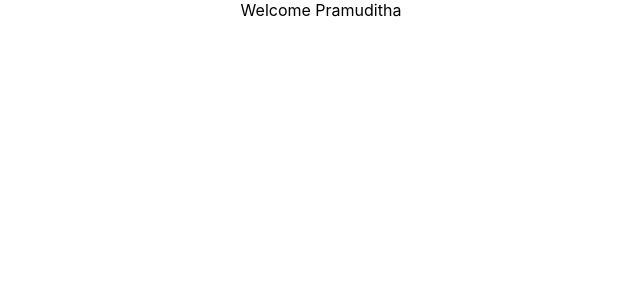
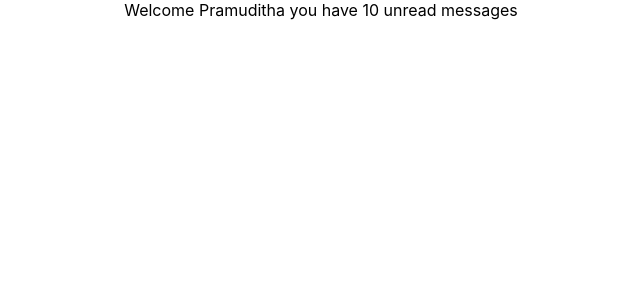
Before and after one commit to pramuditha1/react-typescript, a React (Create React App) app in the folder react-typescript-demo/: page / in a window 1280 px wide. Shown: the top 300 px of the page, without its empty margins (319-959 px from the left). Built offline with nearby package versions, Linux system fonts and the light colour scheme.

Commit message:
Type check for number prop

```diff
--- a/react-typescript-demo/src/App.tsx
+++ b/react-typescript-demo/src/App.tsx
@@ -6,7 +6,7 @@ import { Greet } from './components/Greet';
 function App() {
   return (
     <div className="App">
-      <Greet name={'Pramuditha'} />
+      <Greet name={'Pramuditha'} messageCount={10}/>
     </div>
   );
 }
--- a/react-typescript-demo/src/components/Greet.tsx
+++ b/react-typescript-demo/src/components/Greet.tsx
@@ -2,9 +2,10 @@ import React from 'react'
 
 type GreetProps = {
     name: string;
+    messageCount: number;
 }
 export const Greet = (props: GreetProps) => {
   return (
-    <div>Welcome {props.name}</div>
+    <div>Welcome {props.name} you have {props.messageCount} unread messages</div>
   )
 }
```
